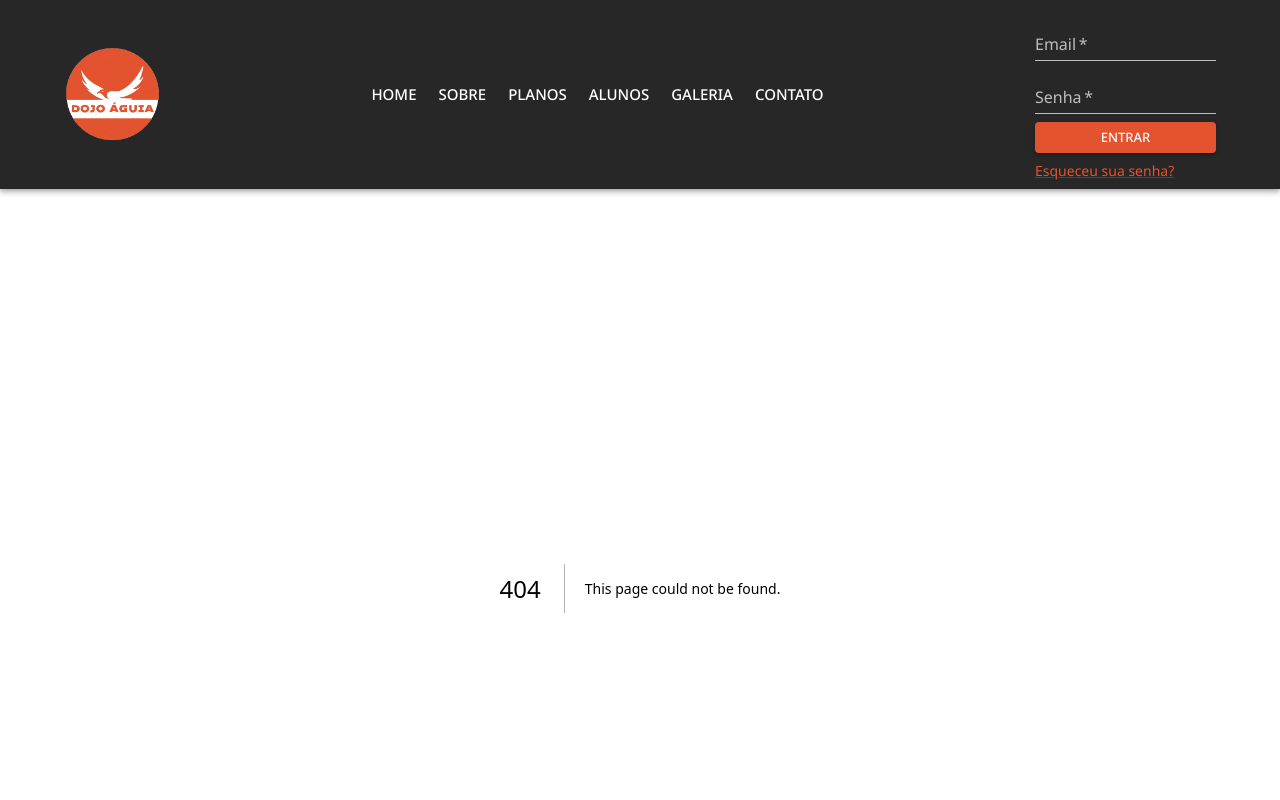
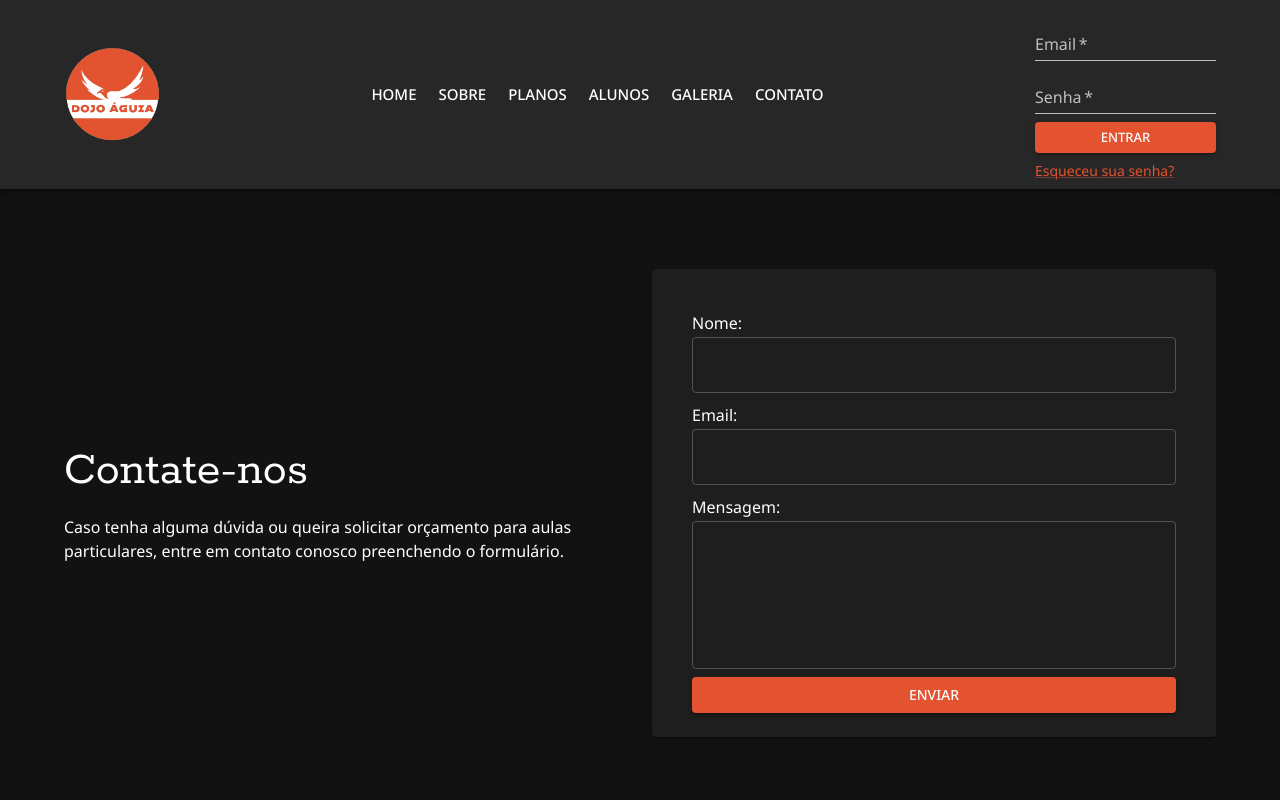
Before and after one commit to aliine98/dojo-aguia, a Next.js app: page /contato in a window 1280 px wide. Before the commit this address had no page. Shown: the top 800 px of the page. Built offline with nearby package versions, Linux system fonts and the light colour scheme.

Commit message:
feat: página de contato

```diff
--- /dev/null
+++ b/app/contato/page.tsx
@@ -0,0 +1,44 @@
+'use client';
+
+import { theme } from '@/mui-theme.config';
+import { Button, Card, CardContent, Container, CssBaseline, FormGroup, Grid, TextField, ThemeProvider, Typography } from '@mui/material';
+
+export default function Contact() {
+    return (
+        <>
+            <ThemeProvider theme={theme}>
+                <CssBaseline />
+                <Container maxWidth='lg' sx={{ my: 10 }}>
+                    <Grid container spacing={3} sx={{ alignItems: 'center' }}>
+                        <Grid item xs={12} md={6}>
+                            <Typography variant='h3' component='h1' sx={{ mb: 2 }}>
+                                Contate-nos
+                            </Typography>
+                            <Typography variant='body1' component='p'>
+                                Caso tenha alguma dúvida ou queira solicitar orçamento para aulas particulares, entre em contato conosco preenchendo o
+                                formulário.
+                            </Typography>
+                        </Grid>
+                        <Grid item xs={12} md={6}>
+                            <Card sx={{ maxWidth: '600px', m: '0 auto' }}>
+                                <CardContent sx={{ p: '40px' }}>
+                                    <FormGroup>
+                                        <Typography variant='subtitle1'>Nome:</Typography>
+                                        <TextField type='text' variant='outlined' required sx={{ mb: 1 }} />
+                                        <Typography variant='subtitle1'>Email:</Typography>
+                                        <TextField type='email' variant='outlined' required sx={{ mb: 1 }} />
+                                        <Typography variant='subtitle1'>Mensagem:</Typography>
+                                        <TextField type='text' variant='outlined' required multiline rows={5} sx={{ mb: 1 }} />
+                                        <Button variant='contained' type='submit'>
+                                            Enviar
+                                        </Button>
+                                    </FormGroup>
+                                </CardContent>
+                            </Card>
+                        </Grid>
+                    </Grid>
+                </Container>
+            </ThemeProvider>
+        </>
+    );
+}
```
